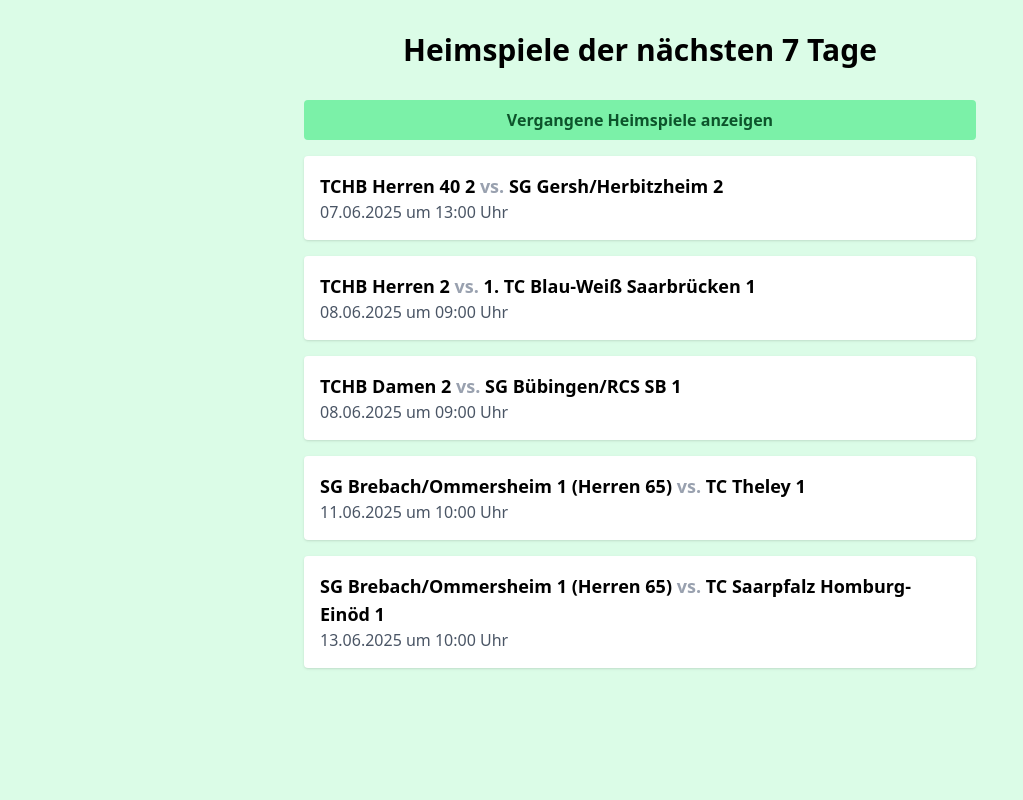
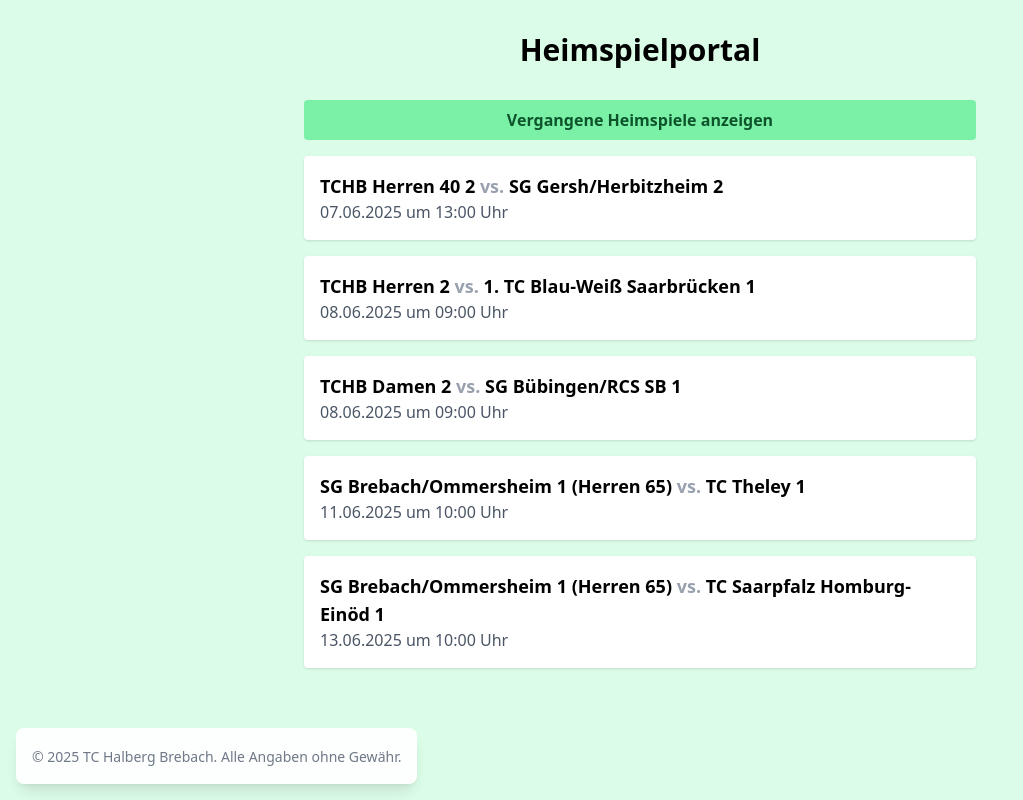
Before and after one commit to phlobbi/heimspielportal, a React (Vite) app: page / in a window 1280 px wide. Shown: the whole page, without its empty margins (0-1023 px from the left). Built offline with nearby package versions, Linux system fonts and the light colour scheme.

Commit message:
Add footer

```diff
--- a/src/App.tsx
+++ b/src/App.tsx
@@ -45,7 +45,7 @@
   const [showPast, setShowPast] = useState(false);
 
   useEffect(() => {
-    fetch('/sampledata.csv')
+    fetch('/daten.csv')
       .then(res => res.text())
       .then(text => {
         const allMatches = parseCSV(text);
@@ -55,8 +55,8 @@
   }, []);
 
   return (
-    <div className="min-h-screen bg-green-100 py-8">
-      <h1 className="text-3xl font-bold text-center mb-8">Heimspiele der nächsten 7 Tage</h1>
+    <div className="min-h-screen bg-green-100 py-8 relative">
+      <h1 className="text-3xl font-bold text-center mb-8">Heimspielportal</h1>
       <div className="max-w-2xl mx-auto mb-4">
         <button
           className="w-full bg-green-300 hover:bg-green-400 text-green-900 font-semibold py-2 px-4 rounded transition cursor-pointer"
@@ -97,6 +97,11 @@
           )
         )}
       </div>
+      <footer className="bg-white rounded-lg shadow-lg m-4 opacity-95 fixed bottom-0 left-0">
+        <div className="w-full mx-auto max-w-screen-xl p-4">
+          <span className="text-sm text-gray-500 text-center">© 2025 <a href="https://tc-halberg-brebach.de" className="hover:underline">TC Halberg Brebach</a>. Alle Angaben ohne Gewähr.</span>
+        </div>
+      </footer>
     </div>
   )
 }
```
Also changed, not shown: daten.csv (renamed from sampledata.csv).
